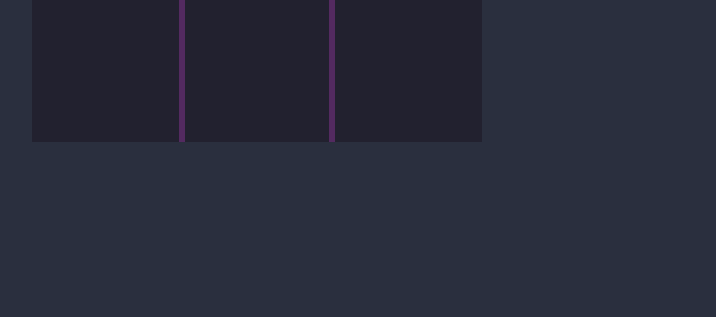
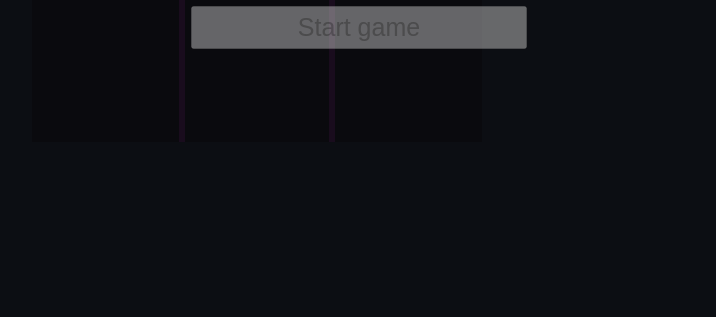
Before and after one commit to Yyyurii/tic-tac-toe, a React app: page / in a window 1280 px wide. Shown: the part 483-800 px from the top of the page, without its empty margins (281-997 px from the left). Built offline with nearby package versions, Linux system fonts and the light colour scheme.

Commit message:
Сode refactoring

```diff
--- a/src/components/App/App.js
+++ b/src/components/App/App.js
@@ -3,7 +3,6 @@ import { useState, useEffect, useCallback } from 'react';
 import Board from '../Board/Board';
 import Score from '../Score/Score';
 import Popup from '../Popup/Popup';
-import WinLine from '../WinLine/WinLine';
 
 const App = () => {
 
@@ -17,10 +16,8 @@ const App = () => {
     firstPlayer: 0,
     secondPlayer: 0
   });
-  // const [winLine, setWinLine] = useState(null);
 
   const winner = calculateWinner(cells);
-
 
   const winCounter = useCallback(() => {
     if (!xTurn) {
@@ -125,7 +122,6 @@ const App = () => {
         secondPlayer={secondPlayer}
         enterFirstPlayer={enterFirstPlayer}
         enterSecondPlayer={enterSecondPlayer} />
-        <WinLine />
     </>
   )
 }
--- a/src/components/Popup/popup.css
+++ b/src/components/Popup/popup.css
@@ -6,8 +6,15 @@
   width: 100%;
   height: 100%;
   z-index: 9;
-  background-color: rgba(0, 0, 0, 0.5);
+  background-color: rgba(0, 0, 0, 0.85);
   color: white;
+  font-size: 25px;
+}
+
+.popup input,
+.popup button {
+  font-size: 25px;
+  padding: 5px;
 }
 
 .popup.show {
--- a/src/components/WinLine/WinLine.js
+++ /dev/null
@@ -1,16 +0,0 @@
-import { useEffect } from "react";
-
-const WinLine = () => {
-  useEffect(() => {
-    const allWithClass = Array.from(
-      document.getElementsByClassName('cell')
-    );
-    console.log(allWithClass[2].getBoundingClientRect());
-  }, []);
-
-  return (
-    null
-  )
-};
-
-export default WinLine;
```
